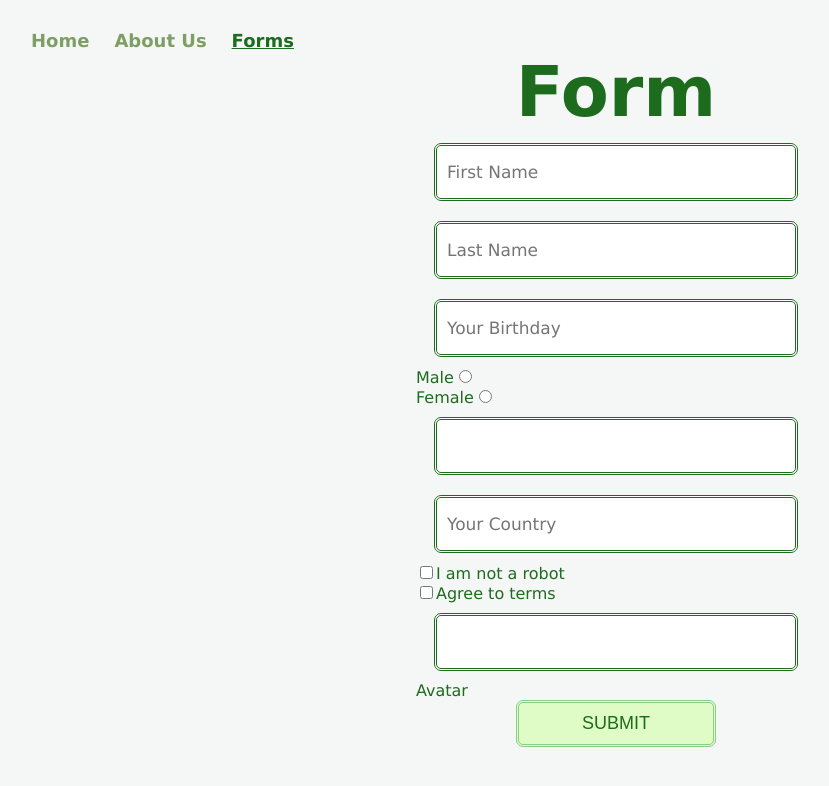
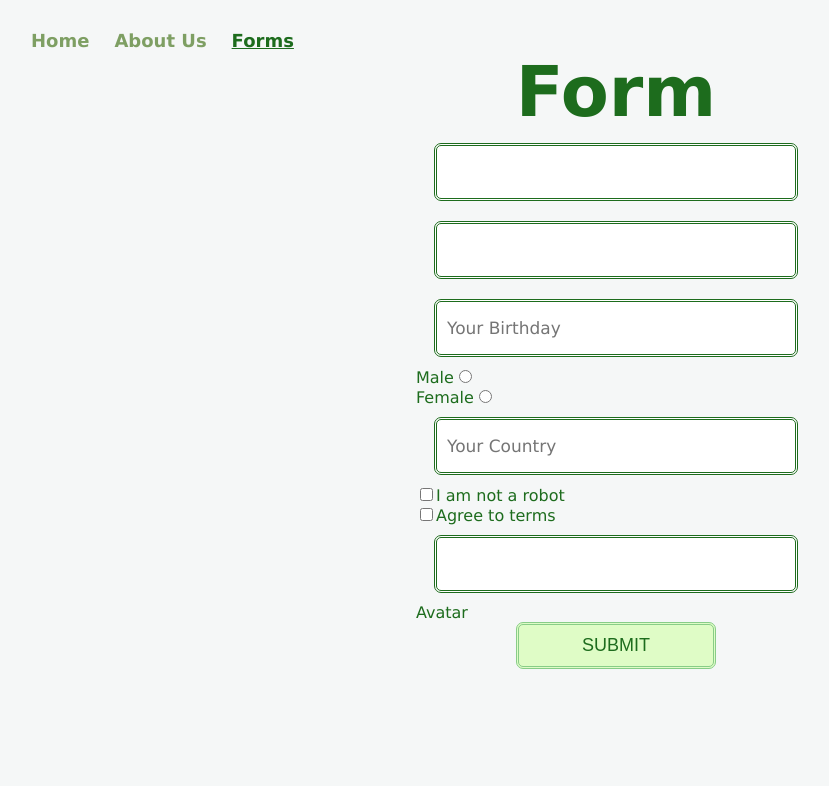
Before and after one commit to Vipa4ka/React_2023_Q1, a React (Vite) app: page /forms in a window 1280 px wide. Shown: the top 786 px of the page, without its empty margins (24-853 px from the left). Built offline with nearby package versions, Linux system fonts and the light colour scheme.

Commit message:
feat: add components Forms

```diff
--- a/src/components/Forms/Forms.tsx
+++ b/src/components/Forms/Forms.tsx
@@ -1,5 +1,7 @@
 import styles from './Forms.module.css';
 import { Component } from 'react';
+
+import Name from './componentsForms/Name';
 
 class Forms extends Component {
   state = {
@@ -21,24 +23,8 @@ class Forms extends Component {
 
     return (
       <form className={styles.list} onSubmit={this.handleSubmit}>
-        <label>
-          <input
-            className={styles.input}
-            type="text"
-            placeholder="First Name"
-            value={value}
-            onChange={this.handleChange}
-          />
-        </label>
-        <label>
-          <input
-            className={styles.input}
-            type="text"
-            placeholder="Last Name"
-            value={value}
-            onChange={this.handleChange}
-          />
-        </label>
+        <Name />
+
         <label>
           <input
             className={styles.input}
@@ -68,7 +54,7 @@ class Forms extends Component {
             onChange={this.handleChange}
           />
         </label>
-        <label>
+        {/* <label>
           <input
             className={styles.input}
             type="text"
@@ -76,7 +62,7 @@ class Forms extends Component {
             value={value}
             onChange={this.handleChange}
           />
-        </label>
+        </label> */}
         <label>
           <input
             className={styles.input}
--- /dev/null
+++ b/src/components/Forms/componentsForms/Name.tsx
@@ -0,0 +1,44 @@
+import { Component, Fragment, FormEvent } from 'react';
+import styles from '../Forms.module.css';
+
+interface PropsName {
+  value: string;
+}
+
+class Name extends Component<PropsName> {
+  state = {
+    value: ' ',
+  };
+
+  handleChange = (event: FormEvent<HTMLFormElement>) => {
+    this.setState({ value: event.target.value });
+  };
+
+  render() {
+    const { value } = this.state;
+    return (
+      <Fragment>
+        <label>
+          <input
+            className={styles.input}
+            type="text"
+            placeholder="First Name"
+            value={value}
+            onChange={this.handleChange}
+          />
+        </label>
+        <label>
+          <input
+            className={styles.input}
+            type="text"
+            placeholder="Last Name"
+            value={value}
+            onChange={this.handleChange}
+          />
+        </label>
+      </Fragment>
+    );
+  }
+}
+
+export default Name;
```
Also changed, not shown: src/components/Forms/componentsForms/Agreement.tsx (added), src/components/Forms/componentsForms/Avatar.tsx (added), src/components/Forms/componentsForms/Birthday.tsx (added), src/components/Forms/componentsForms/Country.tsx (added), src/components/Forms/componentsForms/Sex.tsx (added).
